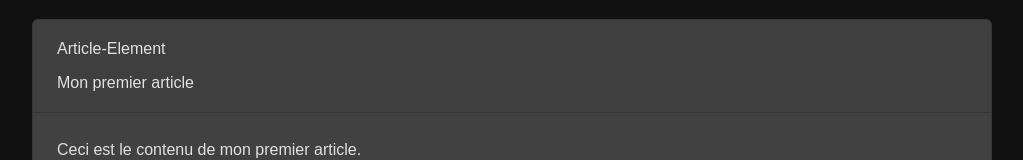
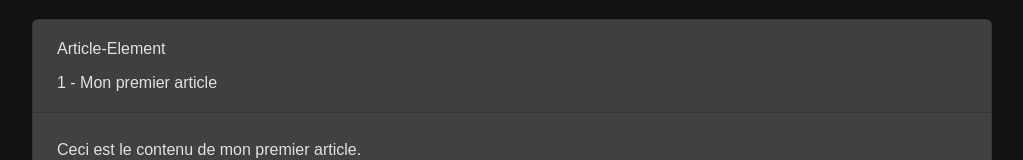
Before and after one commit to xsium/angular_cda, an Angular app: page /blog in a window 1280 px wide. Shown: the part 618-778 px from the top of the page, without its empty margins (128-1151 px from the left). Built offline with nearby package versions, Linux system fonts and the light colour scheme.

Commit message:
tp blog beautify

```diff
--- a/src/app/article/article.component.html
+++ b/src/app/article/article.component.html
@@ -1,7 +1,7 @@
 <div class="card article">
   <div class="card-header">
     <h2 class="card-title m-2">Article-Element</h2>
-    <p class="m-2">{{ article.title }}</p>
+    <p class="m-2">{{ article.id }} - {{ article.title }}</p>
   </div>
   <div class="card-body">
     <p class="m-2">{{ article.content }}</p>
--- a/src/app/article/article.component.ts
+++ b/src/app/article/article.component.ts
@@ -7,5 +7,5 @@ import { Component, Input } from '@angular/core';
   styleUrl: './article.component.css'
 })
 export class ArticleComponent {
-@Input() article = { title: "", content: "", author: "", date: new Date(), type: "" };
+@Input() article! : {id: number; title: string; content: string; author: string; date: Date; type: string } ;
 }
--- a/src/app/list-friends/list-friends.component.ts
+++ b/src/app/list-friends/list-friends.component.ts
@@ -17,7 +17,7 @@ export class ListFriendsComponent {
     {name: 'Tyrfing', age: 32, mail: 'tyrfing@valhalla.com' },
     {name: 'Charlie', age: 35, mail: 'charlie@nowhere.com' }
   ];
-  profil: {name : string; age : number; mail : string;}={name :"" , age:0 , mail: "" };
+  profil!: {name : string; age : number; mail : string;};
   constructor(){
     setTimeout(() => {
       this.listFriendsAuth = false;
```
